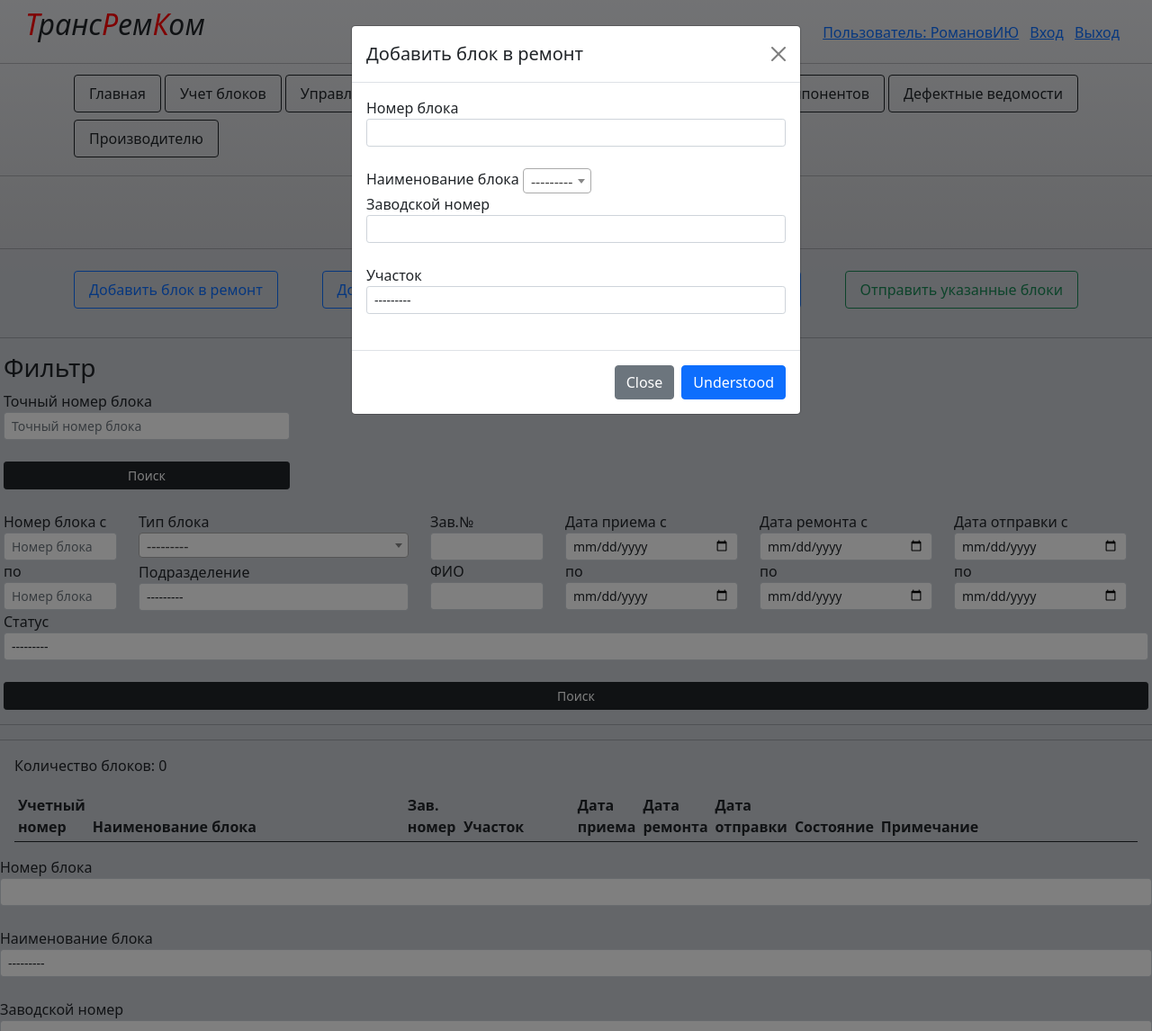
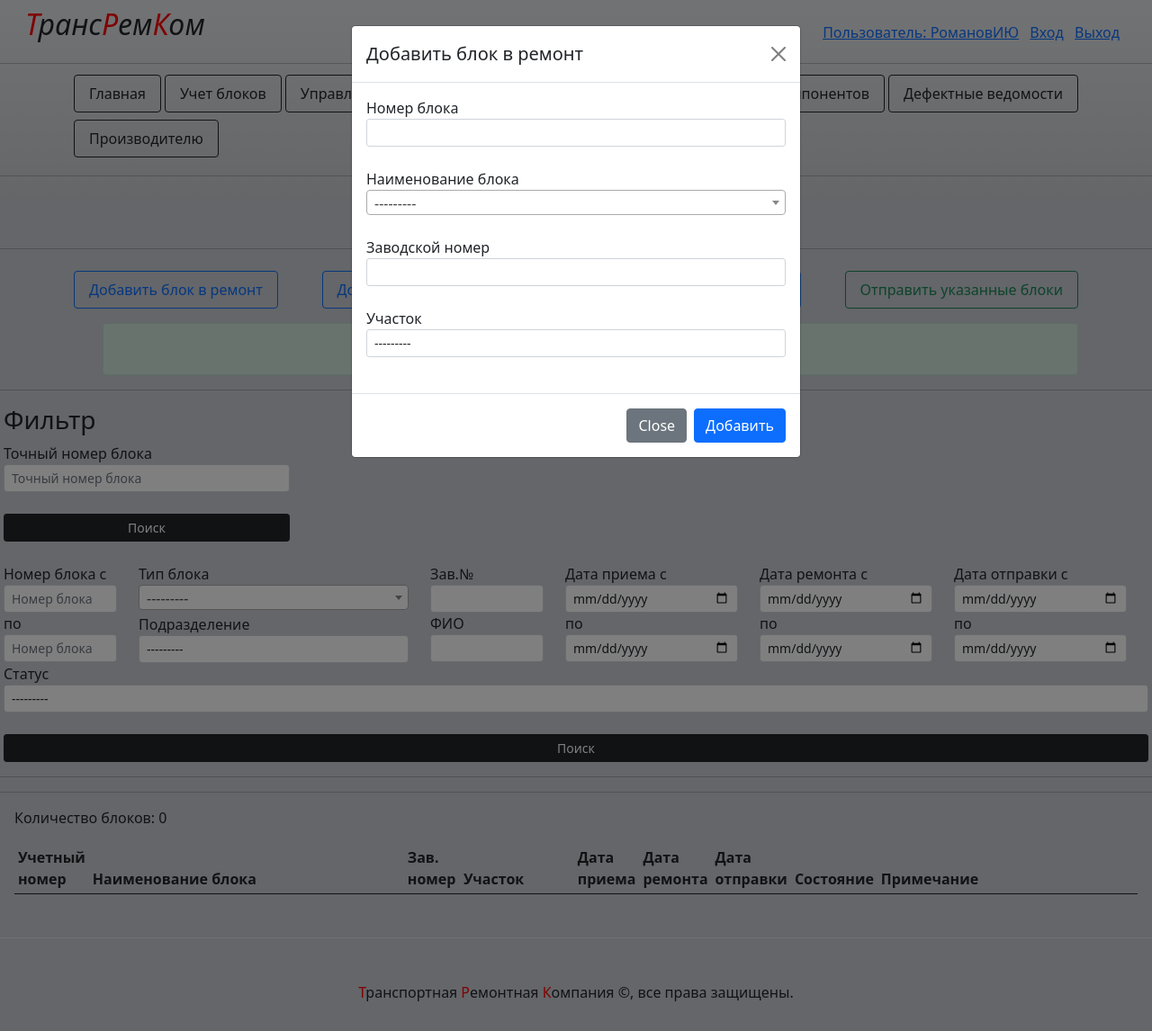
Before and after one commit to YaRomanovIvan/database_mk2, a Django app: page /records_block/ in a window 1280 px wide, after a click on "Добавить блок в ремонт". Shown: the whole page at 90% size. Run offline with Django 3.2, Linux system fonts and the light colour scheme; tables that the repository leaves empty hold one stand-in row (values such as "Sample post"); one stand-in notice (Sample message) is shown; lists and menus that the app fills with data are empty; some libraries are stand-ins or nearby versions.

Commit message:
record_block fix

```diff
--- a/base/forms_block.py
+++ b/base/forms_block.py
@@ -1,5 +1,6 @@
 from django import forms
-from .models import Type_block, Unit, Record_block
+from django.forms.widgets import Widget
+from .models import Components, Type_block, Unit, Record_block
 
 
 class Type_block_form(forms.ModelForm):
@@ -10,10 +11,17 @@ class Type_block_form(forms.ModelForm):
             attrs={"class": "form-control form-control-sm"}
         ),
     )
+    components = forms.ModelMultipleChoiceField(
+        queryset=Components.objects.all(),
+        label='Привязать компоненты',
+        help_text='Поле не обязательно для заполнения. Вы можете привязать компоненты позже.',
+        widget=forms.SelectMultiple(attrs={"id": "id_record_component", "class": "form-control form-control-sm component_multiple_select2",}),
+        required=False,
+    )
 
     class Meta:
         model = Type_block
-        fields = ("id", "name_block")
+        fields = ("id", "name_block", "components",)
 
 
 class Unit_form(forms.ModelForm):
@@ -40,7 +48,7 @@ class Record_block_form(forms.ModelForm):
     name_block = forms.ModelChoiceField(
         label="Наименование блока",
         queryset=Type_block.objects.all(),
-        widget=forms.Select(attrs={"id": "id_record_block", "class": "form-control form-control-sm"}),
+        widget=forms.Select(attrs={"id": "id_record_block", "class": "form-control form-control-sm",}),
     )
     serial_number = forms.CharField(
         label="Заводской номер",
--- a/base/views.py
+++ b/base/views.py
@@ -117,46 +117,46 @@ def records_block(request):
 def add_new_record_block(request):
     """ добавляем новый блок в ремонт """
     if request.method != "POST":
-        return redirect("main_block:add_record_block")
+        return redirect("records_block")
     record_block_form = Record_block_form(request.POST)
     if not record_block_form.is_valid():
         messages.error(request, "Что-то пошло не так!")
-        return redirect("main_block:add_record_block")
+        return redirect("records_block")
     record_block_form.save()
     messages.success(
         request, f'Блок с номером {request.POST["number_block"]} добавлен!'
     )
-    return redirect("main_block:add_record_block")
+    return redirect("records_block")
 
 
 def add_new_type_block(request):
     """ добавляем новое наименование блока """
     if request.method != "POST":
-        return redirect("main_block:add_record_block")
+        return redirect("records_block")
     type_block_form = Type_block_form(request.POST)
     if not type_block_form.is_valid():
         messages.error(
             request, "Что-то пошло не так! Возможно такой блок уже существует!"
         )
-        return redirect("main_block:add_record_block")
+        return redirect("records_block")
     type_block_form.save()
     messages.success(
         request, f'Наименование {request.POST["name_block"]} добавлено!'
     )
-    return redirect("main_block:add_record_block")
+    return redirect("records_block")
 
 
 def add_new_region(request):
     """ добавляем новый участок """
     if request.method != "POST":
-        return redirect("main_block:add_record_block")
+        return redirect("records_block")
     unit_form = Unit_form(request.POST)
     if not unit_form.is_valid():
         messages.error(
             request,
             "Что-то пошло не так! Вероятно такой участок уже существует!",
         )
-        return redirect("main_block:add_record_block")
+        return redirect("records_block")
     unit_form.save()
     messages.success(request, f'Участок {request.POST["region"]} добавлен!')
-    return redirect("main_block:add_record_block")
+    return redirect("records_block")
--- a/templates/includes/block_items.html
+++ b/templates/includes/block_items.html
@@ -1,6 +1,14 @@
 {% load user_filters %}
 <hr>
-<div class="table-responsive ms-3 me-3">
+<style>
+thead th {
+  position: sticky;
+  top: 0;
+  background: white;
+}
+</style>
+
+<div class="ms-3 me-3">
   <p>Количество блоков: {{ cnt }}</p>
     <table class="table table-sm table-hover">
         <thead>
--- /dev/null
+++ b/templates/includes/messages.html
@@ -0,0 +1,31 @@
+{% if messages %}
+        <ul class="messages">
+            {% for message in messages %}
+
+                {% if message.level == DEFAULT_MESSAGE_LEVELS.SUCCESS %}
+                    <div class="alert alert-success text-center" role="alert">
+                        {{ message }}
+                    </div>
+                {% endif %}
+
+                {% if message.level == DEFAULT_MESSAGE_LEVELS.ERROR %}
+                    <div class="alert alert-danger text-center" role="alert">
+                        {{ message }}
+                    </div>
+                {% endif %}
+
+                {% if message.level == DEFAULT_MESSAGE_LEVELS.INFO %}
+                    <div class="alert alert-info text-center"  role="alert">
+                        {{ message }}
+                    </div>
+                {% endif %}
+
+                {% if message.level == DEFAULT_MESSAGE_LEVELS.WARNING %}
+                    <div class="alert alert-warning text-center" role="alert">
+                        {{ message }}
+                    </div>
+                {% endif %}
+
+            {% endfor %}
+        </ul>
+{% endif %}
--- a/templates/records-block.html
+++ b/templates/records-block.html
@@ -15,14 +15,23 @@
   </div>
 </nav>
 <!-- /////////////////////////////////////// -->
+<div class='container'>
+  {% include 'includes/messages.html' %}
+</div>
 
 {% include 'includes/block_filter.html' %}
 
 <hr>
-
+<style>
+.select2-close-mask{
+    z-index: 2099;
+}
+.select2-dropdown{
+    z-index: 3051;
+}
+</style>
 <!-- Modal -->
 <!-- Модальное окно добавления блоков в центр -->
-<form class='' method='POST'>
   <div class="modal fade" id="add_block" data-bs-backdrop="static" data-bs-keyboard="false"  aria-labelledby="staticBackdropLabel" aria-hidden="true">
     <div class="modal-dialog">
       <div class="modal-content">
@@ -30,8 +39,41 @@
           <h5 class="modal-title" id="staticBackdropLabel">Добавить блок в ремонт</h5>
           <button type="button" class="btn-close" data-bs-dismiss="modal" aria-label="Close"></button>
         </div>
+        <form action='{% url "add_new_record_block" %}' method='POST'>
+          {% csrf_token %}
           <div class="modal-body">
               {% for field in record_block_form %}
+                {% if field.label == 'Наименование блока' %}
+                  {{ field.label }}
+                  {{ field }}
+                  <br>
+                {% else %}
+                  {{ field.label }}
+                  {{ field }}
+                {% endif %}
+                <br>
+              {% endfor %}
+          </div>
+          <div class="modal-footer">
+            <button type="button" class="btn btn-secondary" data-bs-dismiss="modal">Close</button>
+            <button type="submit" class="btn btn-primary">Добавить</button>
+          </div>
+        </form>
+      </div>
+    </div>
+  </div>
+<!-- Модальное окно добавления нового типа блока -->
+  <div class="modal fade" id="create_type_block" data-bs-backdrop="static" data-bs-keyboard="false" tabindex="-1" aria-labelledby="staticBackdropLabel" aria-hidden="true">
+    <div class="modal-dialog">
+      <div class="modal-content">
+        <div class="modal-header">
+          <h5 class="modal-title" id="staticBackdropLabel">Новый тип блока</h5>
+          <button type="button" class="btn-close" data-bs-dismiss="modal" aria-label="Close"></button>
+        </div>
+        <form action='{% url "add_new_type_block" %}' method='POST'>
+          {% csrf_token %}
+          <div class="modal-body">
+            {% for field in type_block_form %}
               {{ field.label }}
               {{ field }}
               <br>
@@ -39,35 +81,13 @@
           </div>
           <div class="modal-footer">
             <button type="button" class="btn btn-secondary" data-bs-dismiss="modal">Close</button>
-        <button type="button" class="btn btn-primary">Understood</button>
+            <button type="submit" class="btn btn-primary">Добавить</button>
+          </div>
+        </form>
       </div>
     </div>
   </div>
-</div>
-</form>
-<!-- Модальное окно добавления нового типа блока -->
-<div class="modal fade" id="create_type_block" data-bs-backdrop="static" data-bs-keyboard="false" tabindex="-1" aria-labelledby="staticBackdropLabel" aria-hidden="true">
-  <div class="modal-dialog">
-    <div class="modal-content">
-      <div class="modal-header">
-        <h5 class="modal-title" id="staticBackdropLabel">Modal title</h5>
-        <button type="button" class="btn-close" data-bs-dismiss="modal" aria-label="Close"></button>
-      </div>
-      <div class="modal-body">
-        <label class="form-label" for='id_send_block'>Номера блоков:</label>
-        <textarea class="form-control" id="id_send_block" rows="3" aria-label="default input example" placeholder="Например: 85000 85501 86203 81204"></textarea>
-        <br>
-        <label class="form-label" for='drive'>Водитель:</label>
-        <input class="form-control" id='drive' type="text" placeholder="Например: Иванов И.И." aria-label="default input example">
-      </div>
-      <div class="modal-footer">
-        <button type="button" class="btn btn-secondary" data-bs-dismiss="modal">Close</button>
-        <button type="button" class="btn btn-primary">Understood</button>
-      </div>
-    </div>
-  </div>
-</div>
-<!-- Модальное окно отправки блоков -->
+<!-- Модальное окно добавления региона -->
   <div class="modal fade" id="create_new_region" data-bs-backdrop="static" data-bs-keyboard="false" tabindex="-1" aria-labelledby="staticBackdropLabel" aria-hidden="true">
     <div class="modal-dialog">
       <div class="modal-content">
@@ -75,17 +95,20 @@
           <h5 class="modal-title" id="staticBackdropLabel">Modal title</h5>
           <button type="button" class="btn-close" data-bs-dismiss="modal" aria-label="Close"></button>
         </div>
+        <form action='{% url "add_new_region" %}' method='POST'>
+          {% csrf_token %}
           <div class="modal-body">
-        <label class="form-label" for='id_send_block'>Номера блоков:</label>
-        <textarea class="form-control" id="id_send_block" rows="3" aria-label="default input example" placeholder="Например: 85000 85501 86203 81204"></textarea>
+            {% for field in unit_form %}
+              {{ field.label }}
+              {{ field }}
               <br>
-        <label class="form-label" for='drive'>Водитель:</label>
-        <input class="form-control" id='drive' type="text" placeholder="Например: Иванов И.И." aria-label="default input example">
+            {% endfor %}
           </div>
           <div class="modal-footer">
             <button type="button" class="btn btn-secondary" data-bs-dismiss="modal">Close</button>
-        <button type="button" class="btn btn-primary">Understood</button>
+            <button type="submit" class="btn btn-primary">Добавить</button>
           </div>
+        </form>
       </div>
     </div>
   </div>
@@ -114,17 +137,15 @@
 
 {% include 'includes/block_items.html' %}
 
- {% for field in record_block_form %}
-        {{ field.label }}
-        {{ field }}
-        <br>
-        {% endfor %}
 <script>
 $(document).ready(function() {
-    $('#id_record_block').select2();
+    $('#id_record_block').select2({ width: '100%' });
 });
 $(document).ready(function() {
     $('#id_name_block').select2();
 });
+$(document).ready(function() {
+    $('.component_multiple_select2').select2({ width: '100%', height: '100%' });
+});
 </script>
 {% endblock %}
```
Also changed, not shown: 1 other file. Lines whose indentation alone changed are shown as unchanged.
